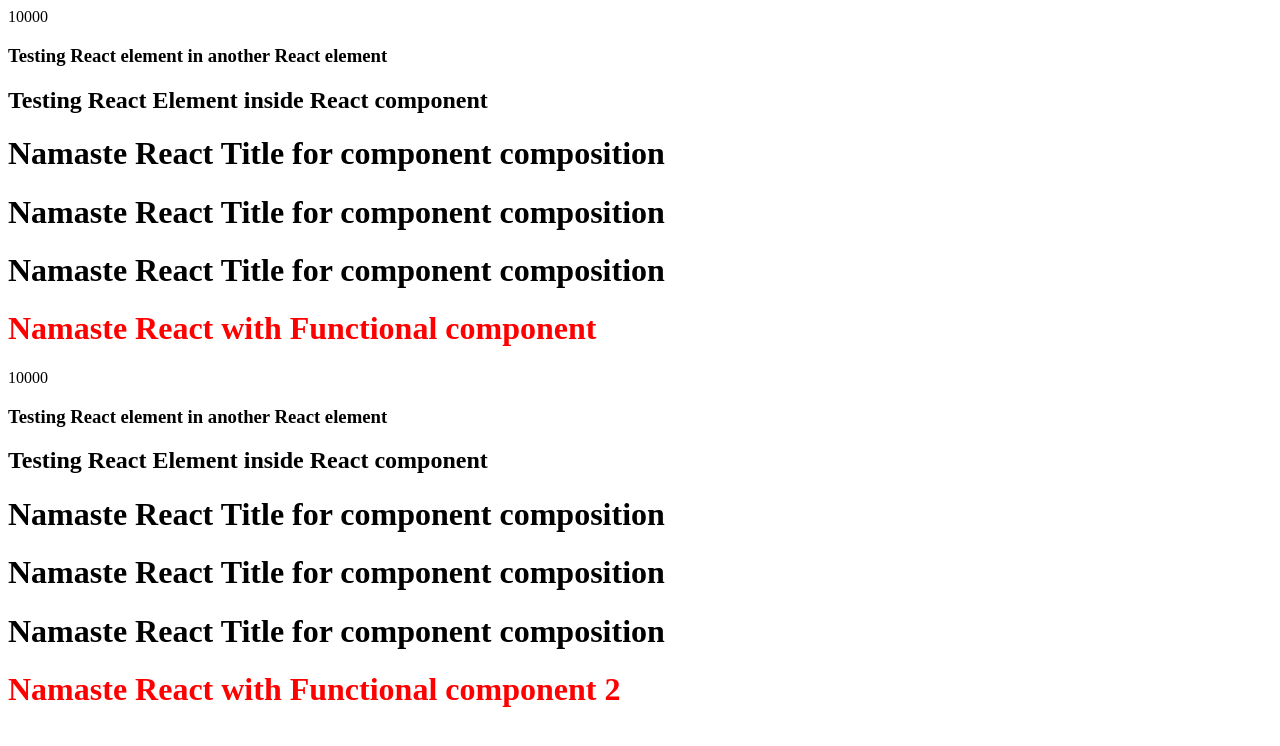
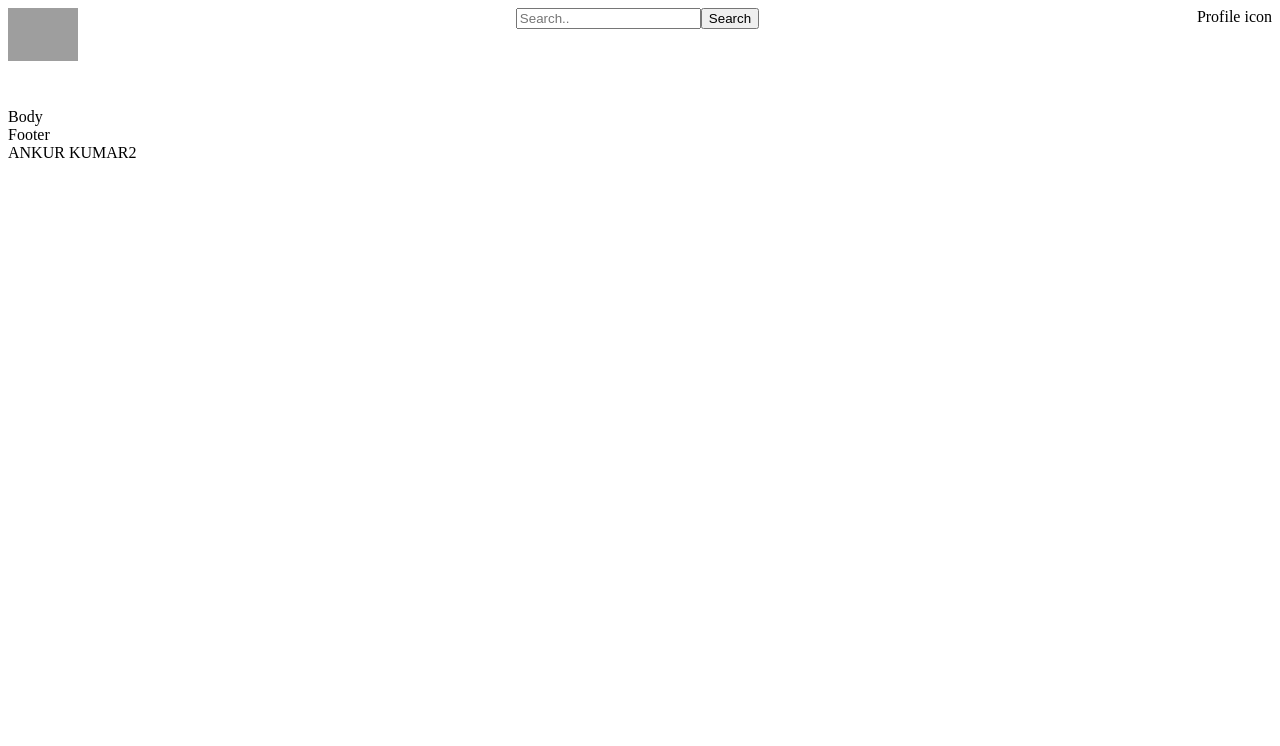
Before and after one commit to kurr2410/namaste-react, a React (Vite) app: page / in a window 1280 px wide. Shown: the top 746 px of the page. Built offline with nearby package versions, Linux system fonts and the light colour scheme; grey boxes are pictures that could not be loaded.

Commit message:
Assign-03 creating header component

```diff
--- a/App.js
+++ b/App.js
@@ -21,7 +21,7 @@ import ReactDOM from 'react-dom/client';
 
 //Episode:03
 
-//React element (JS Object)
+//React element (JS Object) JSX
 // const jsxheading = (<h1 id="heading" className='headingClass'>
 //     Namaste React with JSX
 // </h1>)
@@ -36,9 +36,9 @@ const Title = () => (
 //js variable
 const test = 10000;
 
-//React Element
+//React Element(JSX)
 const reactElement2 = <h3>Testing React element in another React element</h3>
-//React Element
+//React Element(JSX)
 const reactElementTest = <div>
     {reactElement2}
     <h2> Testing React Element inside React component</h2>
@@ -60,7 +60,7 @@ const HeadingComponent2 = () => { // Example for using sibling components using
     return  <React.Fragment>
         {test}
         {reactElementTest}
-        <Title />
+        {<Title />}
         <Title></Title>
         {Title()}
         <h1 id="heading" className="headingClass">Namaste React with Functional component 2</h1>
--- /dev/null
+++ b/assignment3.js
@@ -0,0 +1,35 @@
+import React from "react";
+import ReactDOM from "react-dom/client";
+import reactLogo from "./reactLogo.png";
+
+const Header = () => {
+    return (<div id="header">
+        <div >
+            <img id="logo" src="https://miro.medium.com/v2/resize:fit:1200/1*y6C4nSvy2Woe0m7bWEn4BA.png" />
+
+        </div>
+        <div id="searchBar">
+            <input type="text" placeholder="Search.." name="search" />
+            <button type="submit">Search</button>
+        </div>
+        <div id="profile">
+            Profile icon
+        </div>
+    </div>)
+}
+const Body = ()=>{
+    return <div id="body">Body</div>
+}
+const Footer = ()=>{
+    return <div id="footer">Footer</div>
+}
+const MainPage = () => {
+    return (<div id="container">
+        <Header></Header>
+        <Body></Body>
+        <Footer></Footer>
+    </div>)
+}
+
+const root = ReactDOM.createRoot(document.getElementById("root"));
+root.render(<MainPage />)
--- a/index.css
+++ b/index.css
@@ -1,3 +1,19 @@
-#heading{
-    color:red;
+#heading {
+    color: red;
 }
+#header{
+    display: flex;
+    justify-content: space-between;
+    height: 100px;
+
+}
+#searchBar{
+    text-align: right;
+}
+#profile{
+    margin-right: 0px;
+}
+#logo {
+    max-width: 70px;
+    max-height: 70px;
+}
--- a/index.html
+++ b/index.html
@@ -13,6 +13,7 @@
 </body>
 <!-- <script crossorigin src="https://unpkg.com/react@18/umd/react.development.js"></script>
 <script crossorigin src="https://unpkg.com/react-dom@18/umd/react-dom.development.js"></script> -->
-<script type="module" src="./App.js">
+<!-- <script type="module" src="./App.js"> -->
+    <script type="module" src="./assignment3.js">
 </script>
 </html>
```
Also changed, not shown: reactLogo.png (added).
